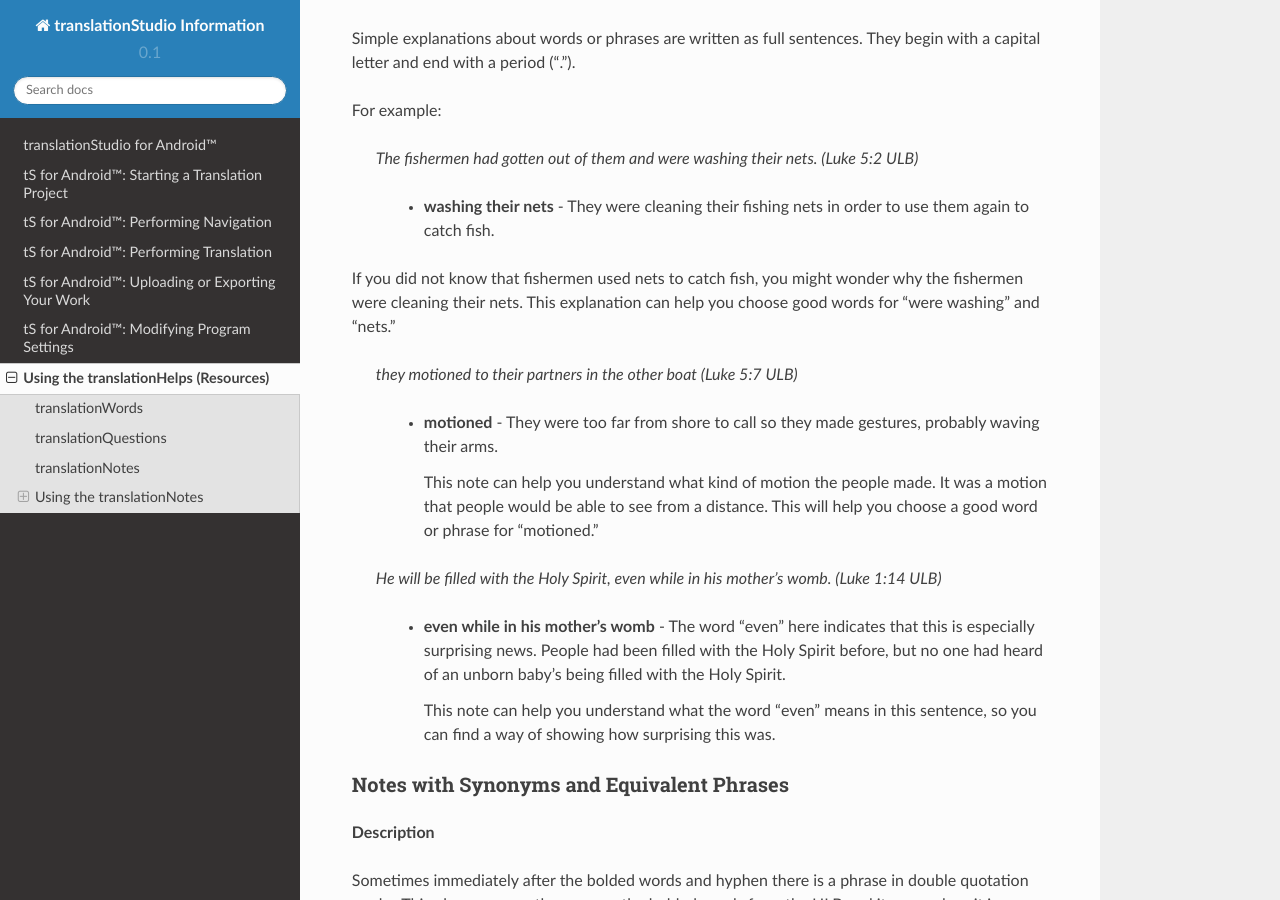
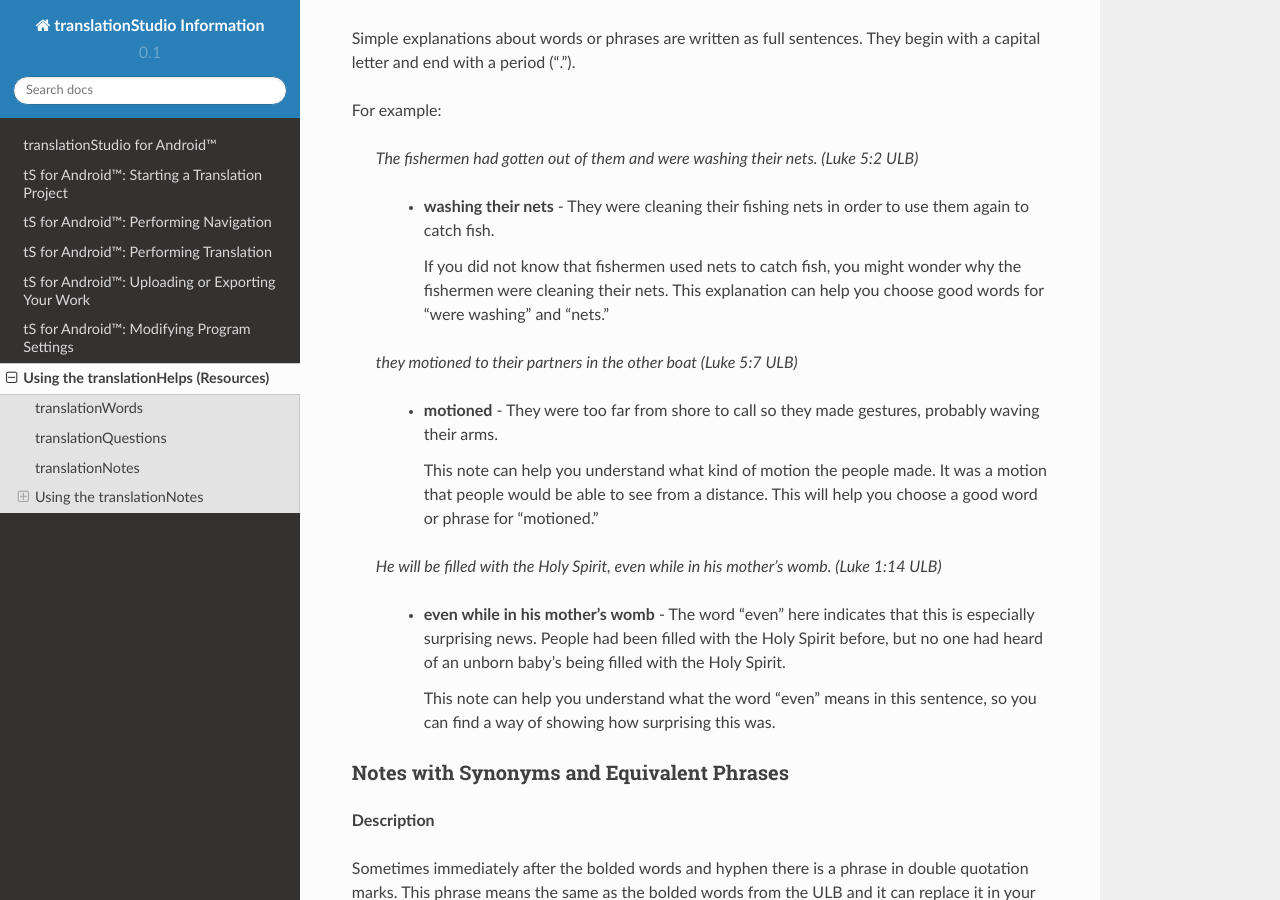
Before and after one commit to unfoldingWord-dev/translationStudio-Info, a Sphinx documentation site: the page built from docs/Helps.rst, in a window 1280 px wide and 900 px high, scrolled down 3809 px. Built offline with Sphinx 7.4.7 and the Read the Docs theme 2.0.0, drawn with Linux system fonts in a browser that asks for light colours; pages that are not in the unit, such as notebooks, are missing from menus.

Commit message:
Update Helps.rst

```diff
--- a/docs/Helps.rst
+++ b/docs/Helps.rst
@@ -131,7 +131,7 @@ For example:
 
     * **washing their nets** - They were cleaning their fishing nets in order to use them again to catch fish.
 
-If you did not know that fishermen used nets to catch fish, you might wonder why the fishermen were cleaning their nets. This explanation can help you choose good words for "were washing" and "nets."
+      If you did not know that fishermen used nets to catch fish, you might wonder why the fishermen were cleaning their nets. This explanation can help you choose good words for "were washing" and "nets."
 
   *they motioned to their partners in the other boat (Luke 5:7 ULB)*
 
@@ -192,7 +192,7 @@ The "AT:" indicates that this is an alternate translation. Some examples are:
 
     * **it will not be forgiven** - This can be expressed with an active verb. AT: God will not forgive him. This can also be expressed in a positive way using a verb that means the opposite of "forgive." AT: "God will consider him guilty forever" (See: `Active or Passive <https://dw.door43.org/en/ta/vol2/translate/figs_activepassive>`_)
 
-  * Translators whose languages do not have passive sentences will need to know how they can translate passive sentences that they find in the Bible.
+      Translators whose languages do not have passive sentences will need to know how they can translate passive sentences that they find in the Bible.
 
 * Rhetorical Question
 
@@ -575,7 +575,7 @@ If you decide that it is better to translate without a passive form, here are so
 
   *A loaf of bread was given him every day from the street of the bakers. (Jeremiah 37:21 ULB)*
 
-  He received a loaf of bread every day from the street of the bakers.
+    He received a loaf of bread every day from the street of the bakers.
 
 Metonymy
 ^^^^^^^^
@@ -677,7 +677,7 @@ When talking about metaphors, it can be helpful to talk about their parts. The t
 
 In the metaphor below, the speaker describes the woman he loves as a rose. The woman (his "love") is the topic and the red rose is the image. Both are beautiful and delicate.
 
-  * My love is a red, red rose.
+  My love is a red, red rose.
 
 1. Sometimes the topic and the image are both stated clearly.
 
@@ -747,25 +747,25 @@ If people would understand the metaphor in the same way that the original reader
 
 1. If the metaphor is common and seems to be a normal way to say something in the biblical language, express the main idea in the simplest way preferred by your language.
 
-  * *For after David had in his own generation served the desires of God, he fell asleep, was laid with his fathers, and saw decay,* (`Acts 13:36 ULB <https://dw.door43.org/en/bible/notes/act/13/35>`_)
+  *For after David had in his own generation served the desires of God, he fell asleep, was laid with his fathers, and saw decay,* (`Acts 13:36 ULB <https://dw.door43.org/en/bible/notes/act/13/35>`_)
 
     * "For after David had in his own generation served the desires of God, he died, was laid with his fathers, and saw decay,"
 
 2. If the target audience would think that the phrase should be understood literally, change the metaphor to a simile. Some languages do this by adding "like" or "as."
 
-  * *And yet, Yahweh, you are our father; we are the clay. You are our potter; and we all are the work of your hand.* (`Isaiah 64:8 ULB <https://dw.door43.org/en/bible/notes/isa/64/08>`_)
+  *And yet, Yahweh, you are our father; we are the clay. You are our potter; and we all are the work of your hand.* (`Isaiah 64:8 ULB <https://dw.door43.org/en/bible/notes/isa/64/08>`_)
 
     * "And yet, Yahweh, you are our father; we are like clay. You are like a potter; and we all are the work of your hand."
 
 3. If the target audience would not know the image, see `Translate Unknowns`_ for ideas on how to translate that image.
 
-  * *Saul, Saul, why do you persecute me? It is hard for you to kick a goad.* (`Acts 26:14 ULB <https://dw.door43.org/en/bible/notes/act/26/12>`_)
+  *Saul, Saul, why do you persecute me? It is hard for you to kick a goad.* (`Acts 26:14 ULB <https://dw.door43.org/en/bible/notes/act/26/12>`_)
 
     * "Saul, Saul, why do you persecute me? It is hard for you to kick against a pointed stick."
 
 4. If the target audience would not use that image for that meaning, use an image from your own culture instead. Be sure that it is an image that could have been possible in Bible times.
 
-  * *And yet, Yahweh, you are our father; we are the clay. You are our potter; and we all are the work of your hand.* (`Isaiah 64:8 ULB <https://dw.door43.org/en/bible/notes/isa/64/08>`_)
+  *And yet, Yahweh, you are our father; we are the clay. You are our potter; and we all are the work of your hand.* (`Isaiah 64:8 ULB <https://dw.door43.org/en/bible/notes/isa/64/08>`_)
 
     * "And yet, Yahweh, you are our father; we are the wood. You are our carver; and we all are the work of your hand."
 
@@ -773,7 +773,7 @@ If people would understand the metaphor in the same way that the original reader
 
 5. Or, if the target audience would not use that image for that meaning, simply state the truth that the metaphor was used to communicate.
 
-  * *I will make you become fishers of men.* (`Mark 1:17 ULB <https://dw.door43.org/en/bible/notes/mrk/01/07>`_)
+  *I will make you become fishers of men.* (`Mark 1:17 ULB <https://dw.door43.org/en/bible/notes/mrk/01/07>`_)
 
       * "I will make you become people who gather men."
 
@@ -781,17 +781,17 @@ If people would understand the metaphor in the same way that the original reader
 
 6. If the target audience would not know what the topic is, then state the topic clearly. (However, do not do this if the original audience did not know what the topic was.)
 
-  * *Yahweh lives; may my rock be praised. May the God of my salvation be exalted.* (`Psalm 18:46 ULB <https://dw.door43.org/en/bible/notes/psa/018/046>`_)
+  *Yahweh lives; may my rock be praised. May the God of my salvation be exalted.* (`Psalm 18:46 ULB <https://dw.door43.org/en/bible/notes/psa/018/046>`_)
 
     * "Yahweh lives; He is my rock. May he be praised. May the God of my salvation be exalted.
 
 7. If the target audience would not know how the topic is like the image, state it clearly.
 
-  * *Yahweh lives; may my rock be praised. May the God of my salvation be exalted.* (`Psalm 18:46 ULB <https://dw.door43.org/en/bible/notes/psa/018/046>`_)
+  *Yahweh lives; may my rock be praised. May the God of my salvation be exalted.* (`Psalm 18:46 ULB <https://dw.door43.org/en/bible/notes/psa/018/046>`_)
 
       * "Yahweh lives; may he be praised because like a huge rock, he shields me from my enemies. May the God of my salvation be exalted."
 
-  * *Saul, Saul, why do you persecute me? It is hard for you to kick a goad.* (`Acts 26:14 ULB <https://dw.door43.org/en/bible/notes/act/26/12`_)
+  *Saul, Saul, why do you persecute me? It is hard for you to kick a goad.* (`Acts 26:14 ULB <https://dw.door43.org/en/bible/notes/act/26/12`_)
 
     * "Saul, Saul, why do you persecute me? You fight against me and hurt yourself like an ox that kicks against its owner's pointed stick."
 
```
